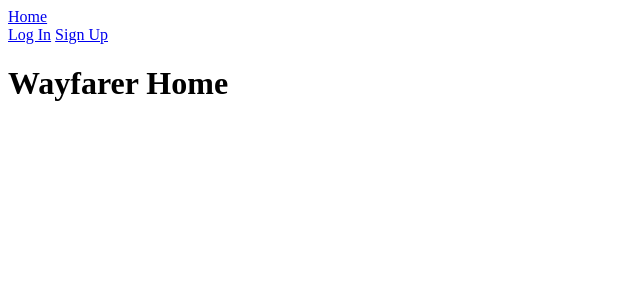
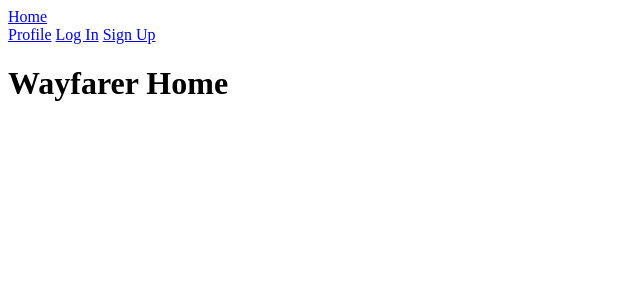
Before and after one commit to michaelbryanstark/Project-Wayfarer, a Django app: page / in a window 1280 px wide. Shown: the top 300 px of the page, without its empty margins (0-640 px from the left). Run offline with Django 3.2, Linux system fonts and the light colour scheme.

Commit message:
created profile page

```diff
--- a/main_app/templates/base.html
+++ b/main_app/templates/base.html
@@ -27,6 +27,7 @@
           </div>
           {% else %}
             <div class="navbar-menu navbar-end">
+              <a class="navbar-item" href="{% url 'profile' %}">Profile</a>
               <a class="navbar-item" href="{% url 'login' %}">Log In</a>
               <a class="navbar-item" href="{% url 'signup' %}">Sign Up</a>
             </div>
--- a/main_app/urls.py
+++ b/main_app/urls.py
@@ -5,5 +5,5 @@ from . import views
 urlpatterns = [
  path('', views.Home.as_view(), name="home"),
  path('accounts/signup/', views.Signup.as_view(), name="signup"),
-#  path('accounts/profile', views.Profile.as_view(), name="profile"),
+ path('accounts/profile', views.Profile.as_view(), name="profile"),
 ]
--- a/main_app/views.py
+++ b/main_app/views.py
@@ -11,6 +11,8 @@ from django.contrib.auth.forms import UserCreationForm
 class Home(TemplateView):
     template_name = "home.html"
 
+class Profile(TemplateView):
+    template_name = "profile.html"
 
 
 class Signup(View):
```
